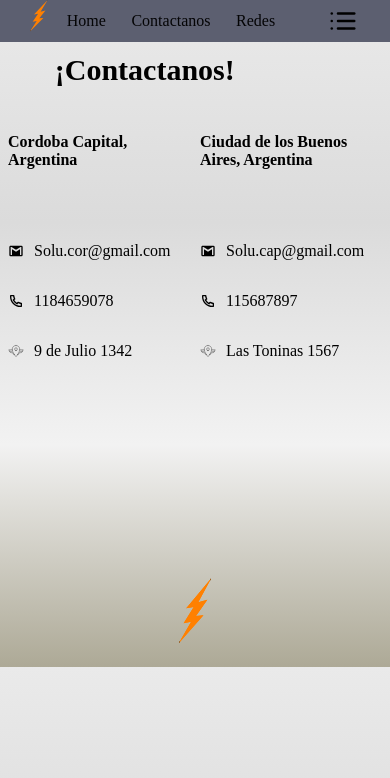
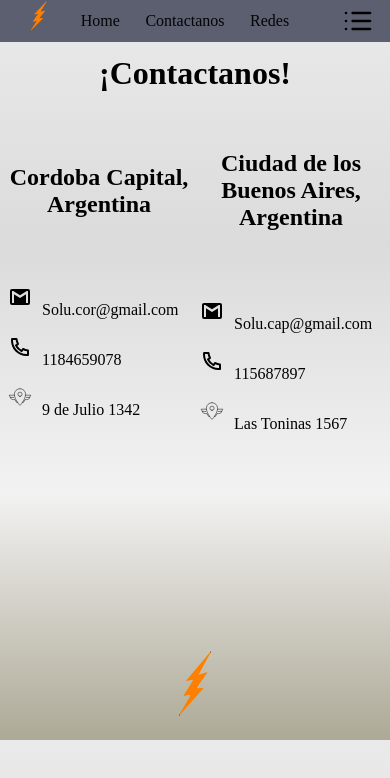
Before and after one commit to NACHORRA/sol-electricas, a plain HTML site: page e2/contact.html in a window 390 px wide. Drawn offline with Linux system fonts and the light colour scheme.

Commit message:
version f css html

```diff
--- a/e2/planillas/contact.css
+++ b/e2/planillas/contact.css
@@ -12,7 +12,7 @@
     background: #5c5f70;
     position: fixed;
     height: 5vh;
-    padding: 1rem 2rem;
+    padding: 1rem 1rem;
     align-items: center;
     display: flex;
     align-items: center;
@@ -75,14 +75,27 @@
 }
 
 #main_header form button img {
-    height: 30px;
+    height: 2rem;
     object-fit: contain;
 }
 
 @media (max-width: 1200px) {
   #main_header {
     justify-content: space-between;
-  }}
+  }
+  #main_header nav a {
+    font-size: 2rem;
+  }
+
+@media (max-width: 600px) {
+    #main_header {
+      justify-content: space-between;
+    }
+    #main_header nav a {
+      font-size: 1rem;
+    }}
+
+}
 
 main {
     display: flex;
@@ -122,10 +135,6 @@ main {
   gap: 10px;
 }
 
-.lista li p{
-
-}
-
 
 .home-card {
     padding: 5px 20px;
@@ -137,21 +146,68 @@ main {
   }
 
   @media (max-width: 1200px) {
+
     .home-card {
-      display: none;
+        display: none;
+    }
+    main{
+      padding: 0rem 0rem 15rem 0rem;
     }
     #home {
       align-items: center;
-      width: (100%-3rem);
+      width: (100%);
     }
-    .home-info h1 {
+    #titulo h2 {
+      left: 20rem;
       text-align: center;
-      font-size: 3rem;
+      font-size: 5rem;
     }
-    .home-info p {
+    .lista  {
+      padding: 10px 10px 10px 30px;
+    }
+    .lista h4  {
       text-align: center;
-      font-size: 1.2rem;
+      font-size: 2rem;
     }
+    .lista ul li p  {
+      text-align: center;
+      font-size: 2rem;
+    }
+    .lista ul li img {
+      height: 2rem ;
+      width: 2rem;
+    }
+  }
+    @media (max-width: 600px) {
+      main{
+        padding: 0rem 0rem 0rem 0rem;
+      }
+      .home-card {
+        display: none;
+      }
+      #home {
+        align-items: center;
+        width: (100%);
+      }
+      #titulo h2 {
+        text-align: center;
+        font-size: 2rem;
+      }
+      .lista h4  {
+        text-align: center;
+        font-size: 1.5rem;
+      }
+      .lista ul li p  {
+        text-align: center;
+        font-size: 1rem;
+      }
+      .lista ul li img {
+        height: 1.5rem ;
+        width: 1.5rem;
+      }
+      .lista  {
+        padding: 0px;
+      }
 
   }
 
```
Also changed, not shown: e2/contact.html (+1 -2 lines), e2/planillas/e2.css (+39 -8 lines).
